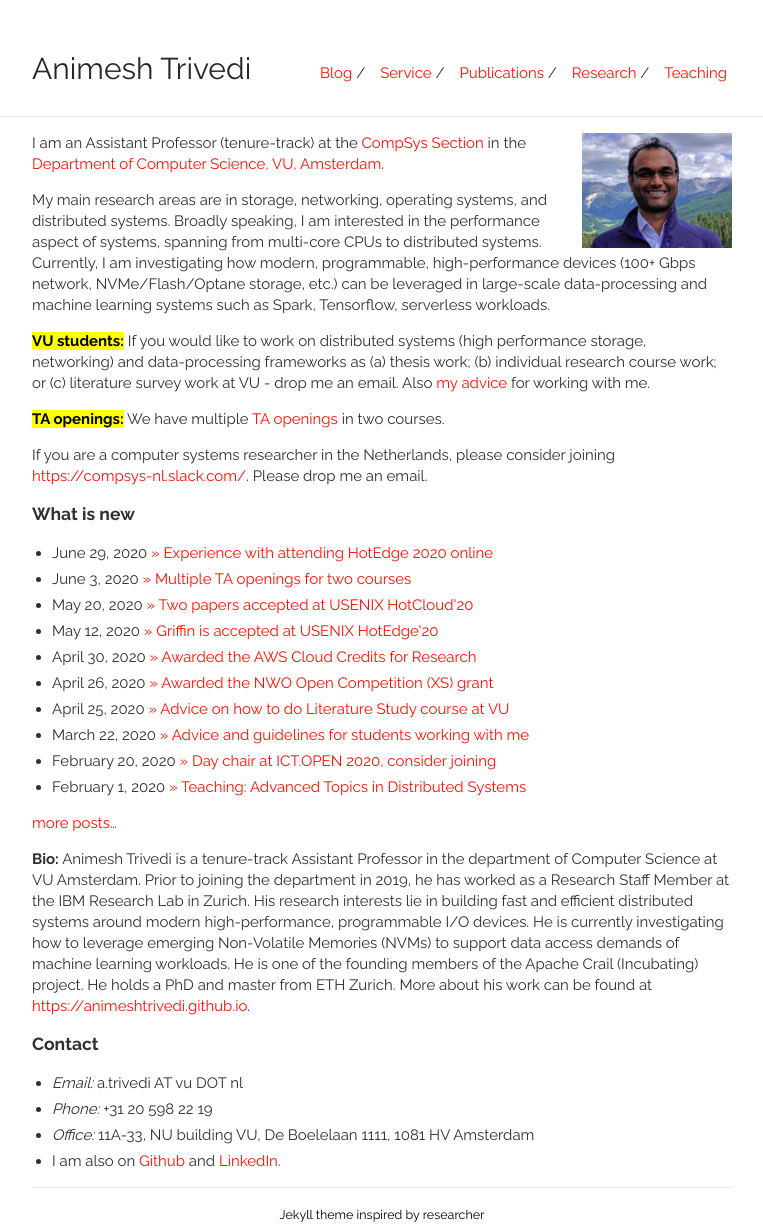
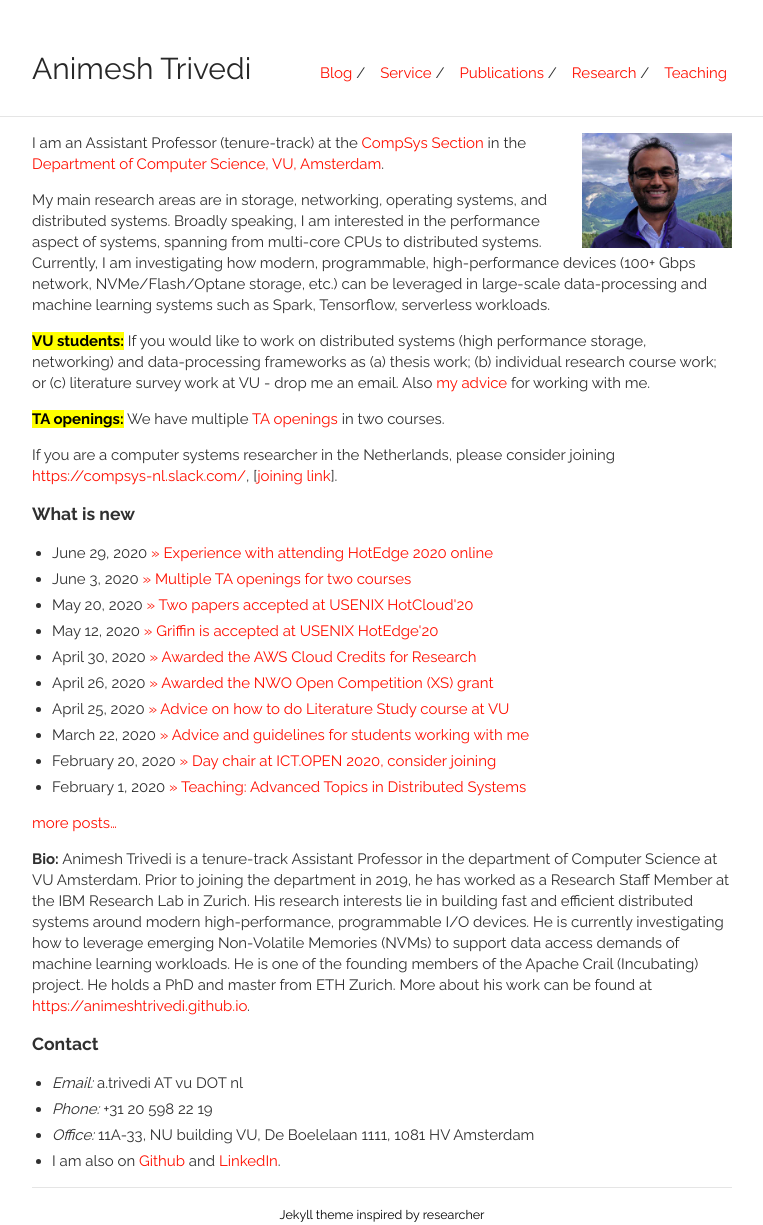
Before and after one commit to animeshtrivedi/animeshtrivedi.github.io, a Jekyll site: the page built from index.md, in a window 1280 px wide. Shown: the whole page, without its empty margins (258-1021 px from the left). Built offline with Jekyll 4.4.1, drawn with Linux system fonts in a browser that asks for light colours.

Commit message:
slack link
Signed-off-by: Animesh Trivedi <atrivedi@apache.org>

```diff
--- a/index.md
+++ b/index.md
@@ -22,7 +22,7 @@ finished my PhD in Computer Science at ETH Zurich under the supervision of Prof.
 
 <!-- <mark><a href="{{ site.base }}/ta-openings/">TA openings</a></mark> -->
 
-If you are a computer systems researcher in the Netherlands, please consider joining [https://compsys-nl.slack.com/](https://compsys-nl.slack.com/). Please drop me an email.
+If you are a computer systems researcher in the Netherlands, please consider joining [https://compsys-nl.slack.com/](https://compsys-nl.slack.com/), [[joining link](https://join.slack.com/t/compsys-nl/shared_invite/zt-fx78q58g-Veea9LReM5zA1QqRPQ6peA)].
 
 ### What is new
 <ul class="news list-unstyled">
```
